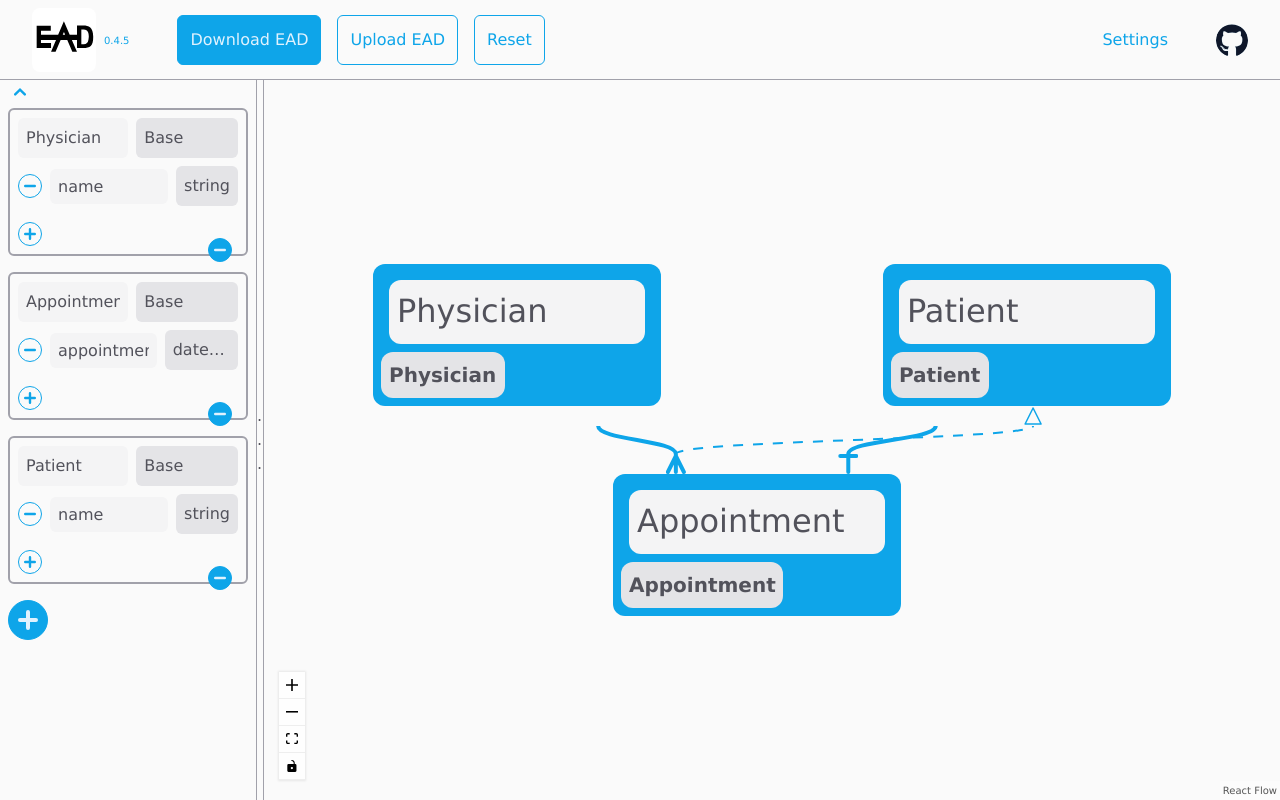
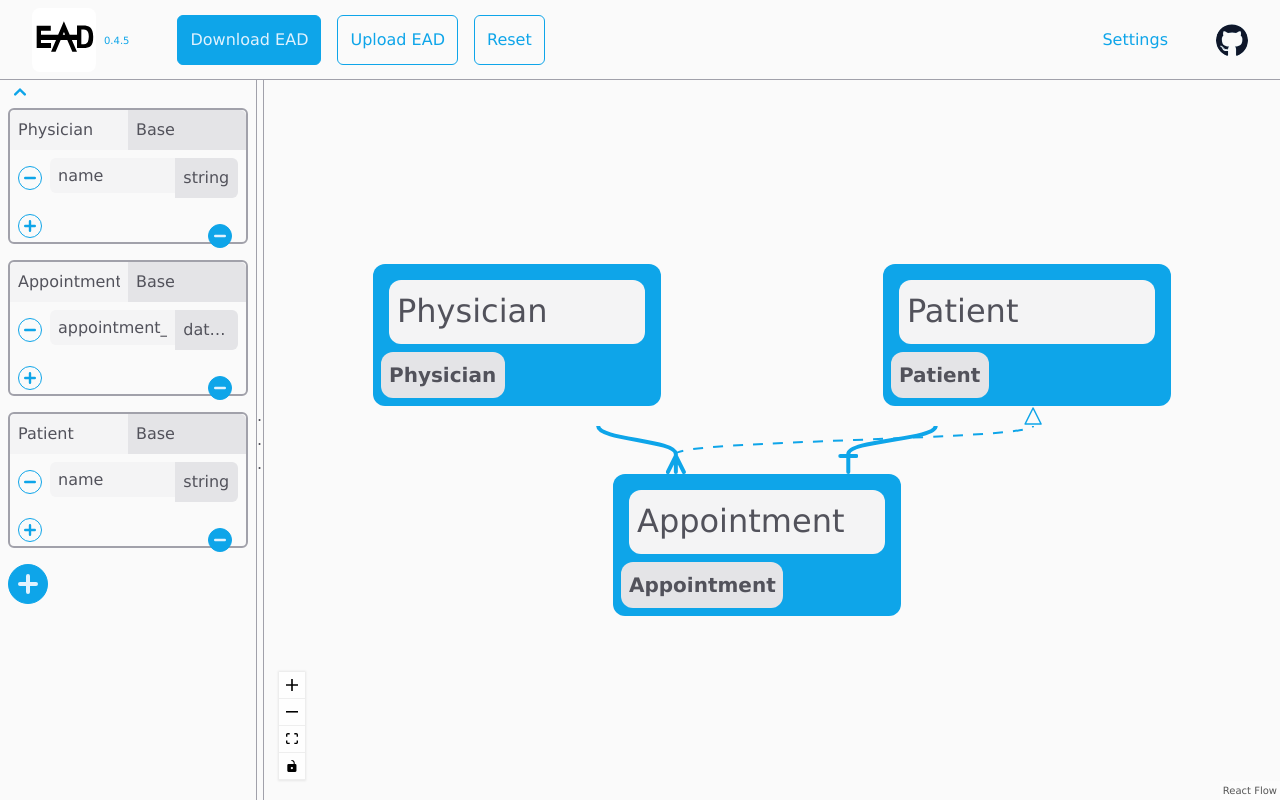
Before and after one commit to ozovalihasan/ead, a React (Vite) app: page / in a window 1280 px wide. Built offline with nearby package versions, Linux system fonts and the light colour scheme.

Commit message:
Update styles of some elements

```diff
--- a/src/components/AttributeTypeOptions/AttributeTypeOptions.tsx
+++ b/src/components/AttributeTypeOptions/AttributeTypeOptions.tsx
@@ -21,7 +21,7 @@ export const AttributeTypeOptions = memo(({tableId, attributeId}: {tableId: stri
       onMouseLeave={() => handleMouseLeaveForSelect(selectEl)}
     >
       <div
-        className='truncate p-2 rounded-md min-w-full custom-select-button'
+        className='truncate p-2 rounded-l-none  custom-select-button '
         onMouseUp={() => handleMouseUpForSelect(selectEl)}
         title={type}
       >
@@ -29,7 +29,7 @@ export const AttributeTypeOptions = memo(({tableId, attributeId}: {tableId: stri
       </div>
       <select
         ref={selectEl}
-        className="hidden absolute right-0 top-full z-10 min-w-full custom-select-options"
+        className="hidden absolute right-0 top-full z-20 min-w-full custom-select-options"
         value={type}
         onChange={(event) => onAttributeTypeChange(event, tableId, attributeId)}
         title="Select attribute type"
--- a/src/components/Sidebar/Sidebar.tsx
+++ b/src/components/Sidebar/Sidebar.tsx
@@ -36,14 +36,14 @@ export const Sidebar = () => {
         Object.keys(tables).map((tableId: string) => {
           return (
             <div
-              className="my-4 w-full bg-transparent border-2 general-border rounded-md p-1"
+            className="my-4 w-full bg-transparent border-2 general-border rounded-md"
               key={tableId}
               onDragStart={(event) => onDragStart(event, 'default', tableId)}
               draggable
             >
               <div className='flex'>
                 <input
-                  className="p-2 rounded-md w-1/2 m-1"
+                  className="p-2 rounded-tl-md w-1/2 z-10"
                   placeholder='Table name'
                   type="text"
                   value={tables[tableId].name}
@@ -55,7 +55,7 @@ export const Sidebar = () => {
               {
                 Object.keys(tables[tableId].attributes).map((attributeId) => {
                   return (
-                    <div className="flex items-center space-x-2 py-1 mx-1" key={attributeId} >
+                    <div className="flex items-center space-x-2 py-1 mx-2 my-1" key={attributeId} >
                       <button
                         className="btn-second rounded-full aspect-square h-6"
                         title="Remove the attribute"
@@ -65,8 +65,9 @@ export const Sidebar = () => {
                           <MinusSign />
                         </div>
                       </button>
+                      <div className='flex w-full'>
                         <input
-                        className="p-2 w-2/3 rounded-md h-full"
+                          className="p-2 w-2/3 rounded-l-md h-full z-10"
                           placeholder="Attribute"
                           type="text"
                           value={tables[tableId].attributes[attributeId].name}
@@ -77,6 +78,9 @@ export const Sidebar = () => {
                         <div className="w-1/3">
                           <AttributeTypeOptions tableId={tableId} attributeId={attributeId} />
                         </div>
+
+                      </div>
+
                     </div>
                   )
 
@@ -84,7 +88,7 @@ export const Sidebar = () => {
                 })
               }
               <button
-                className="btn-second rounded-full m-1 mt-3 aspect-square h-6"
+                className="btn-second rounded-full mx-2 mb-1 mt-3 aspect-square h-6"
                 title="Add an attribute"
                 onClick={() => addAttribute(tableId)}
               >
@@ -93,7 +97,7 @@ export const Sidebar = () => {
                 </div>
               </button>
               <button
-                className="right-0 absolute -translate-x-full -translate-y-1/2 btn-first rounded-full aspect-square h-6 "
+                className="right-0 absolute -translate-x-full -translate-y-3/4 btn-first rounded-full aspect-square h-6 "
                 title="Delete the table"
                 onClick={() => removeTable(tableId)}
               >
@@ -106,7 +110,7 @@ export const Sidebar = () => {
         })
       }
       <button
-        className="p-1 mt-4 btn-first rounded-full aspect-square h-10"
+        className="p-1 mt-2 btn-first rounded-full aspect-square h-10"
         title="Add a table"
         onClick={addTable}
       >
--- a/src/components/SidebarOptions/SidebarOptions.tsx
+++ b/src/components/SidebarOptions/SidebarOptions.tsx
@@ -18,7 +18,7 @@ export const SidebarOptions = memo(({tableId}: {tableId: string} ) => {
       onMouseLeave={() => handleMouseLeaveForSelect(selectEl)}
     >
       <div
-        className='truncate p-2 rounded-md custom-select-button m-1'
+        className='truncate p-2 custom-select-button rounded-none rounded-tr-md'
         onMouseUp={() => handleMouseUpForSelect(selectEl)}
         title="Select a superclass to inherit"
       >
@@ -27,7 +27,7 @@ export const SidebarOptions = memo(({tableId}: {tableId: string} ) => {
       <select
         ref={selectEl}
         className="
-          hidden absolute left-0 top-full z-10 w-11/12 custom-select-options
+          hidden absolute left-0 top-full z-20 w-11/12 custom-select-options
           [&>option]:p-2 [&>option]:truncate
         "
         value={tables[tableId].superclassId}
```
Lines whose indentation alone changed are shown as unchanged.
